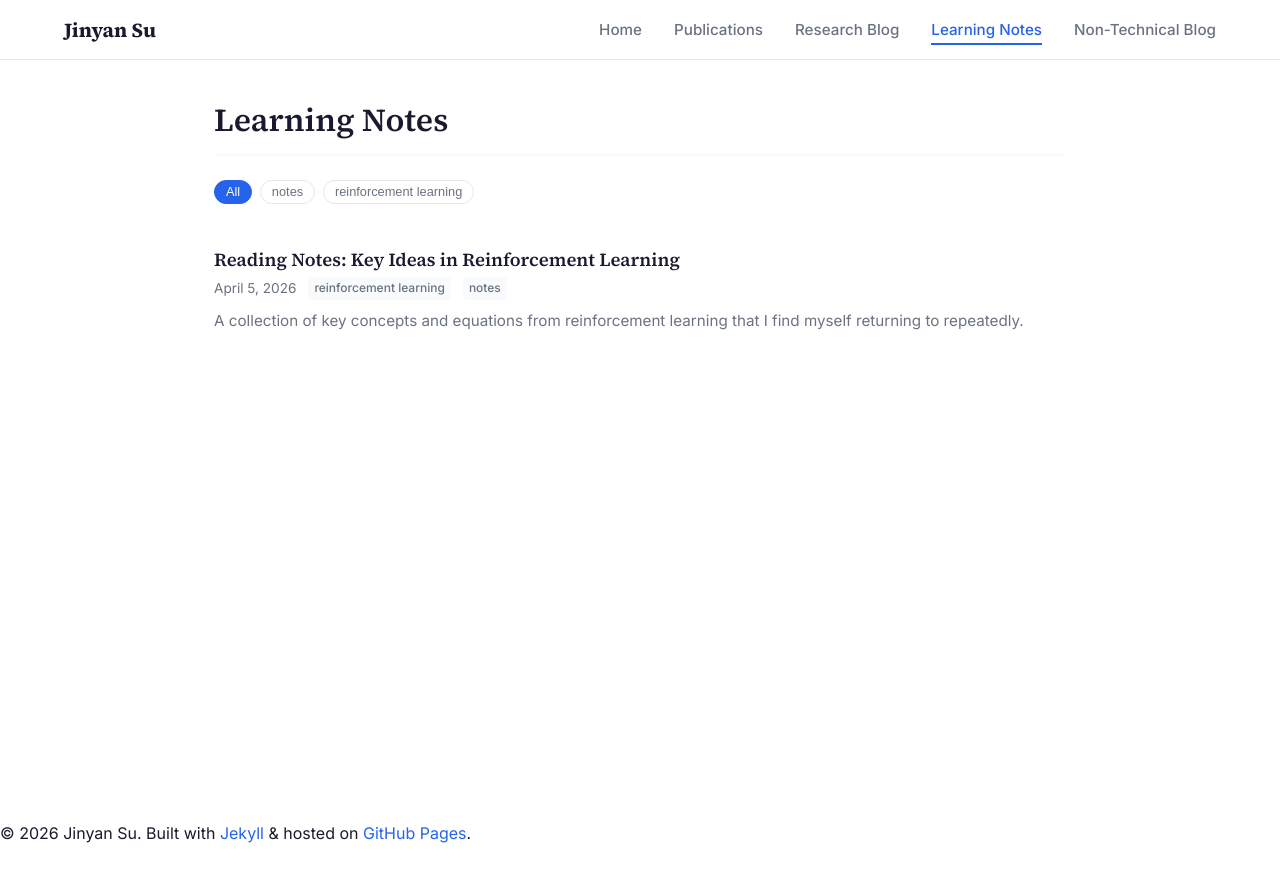
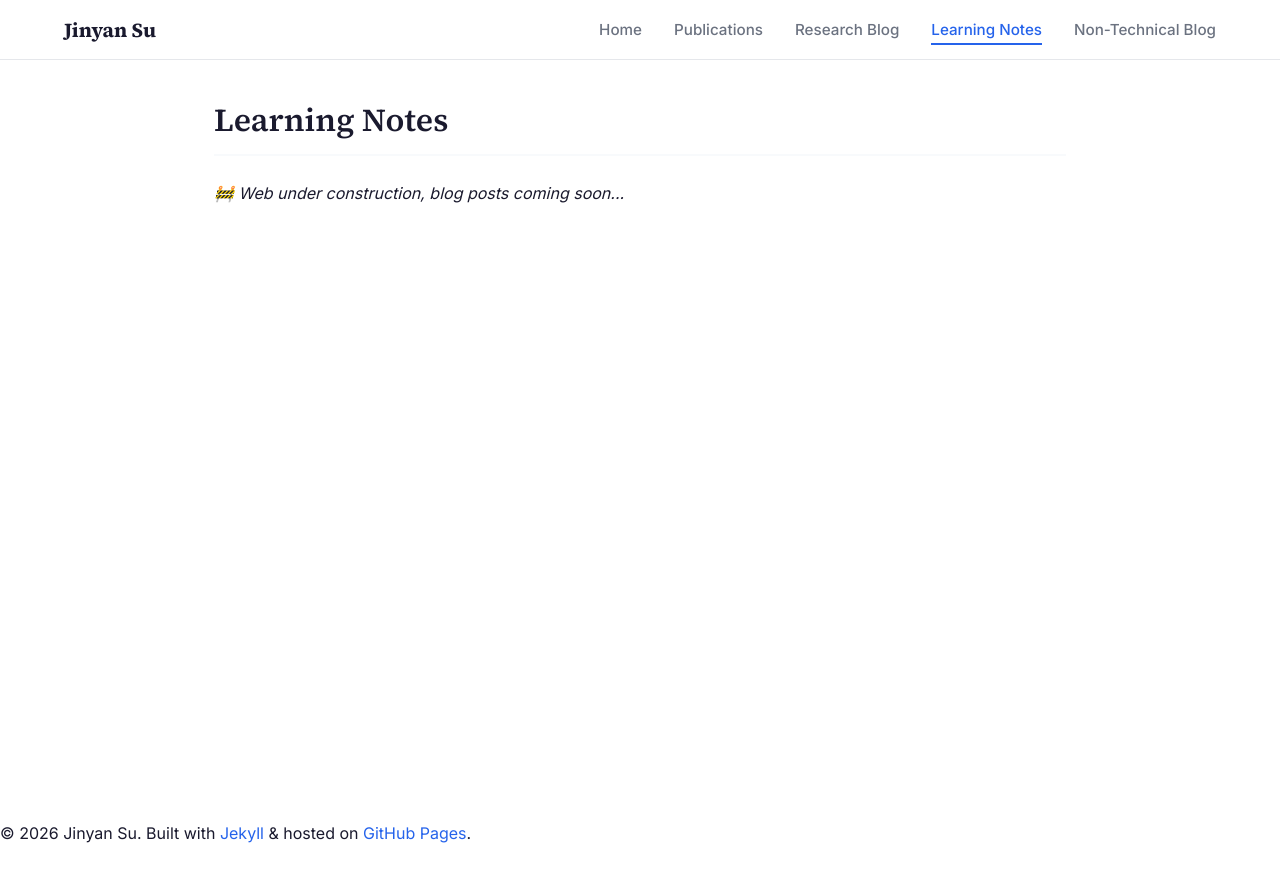
Before and after one commit to JinyanSu1/jinyansu1.github.io, a Jekyll site: the page built from learning-notes.html, in a window 1280 px wide. Shown: the top 882 px of the page. Built offline with Jekyll 4.4.1, drawn with Linux system fonts in a browser that asks for light colours.

Commit message:
Replace all blog pages with 'under construction' placeholder, remove sample posts

```diff
--- a/_posts/2026-04-05-rl-reading-notes.md
+++ /dev/null
@@ -1,47 +0,0 @@
----
-layout: post
-title: "Reading Notes: Key Ideas in Reinforcement Learning"
-date: 2026-04-05
-categories: [Learning]
-tags: [reinforcement learning, notes]
-math: true
-excerpt: "A collection of key concepts and equations from reinforcement learning that I find myself returning to repeatedly."
----
-
-These are some notes I keep coming back to when working on RL-related projects.
-
-## Bellman Equation
-
-The foundation of value-based RL. The optimal value function satisfies:
-
-$$V^*(s) = \max_a \left[ R(s, a) + \gamma \sum_{s'} P(s' | s, a) V^*(s') \right]$$
-
-And for the Q-function:
-
-$$Q^*(s, a) = R(s, a) + \gamma \sum_{s'} P(s' | s, a) \max_{a'} Q^*(s', a')$$
-
-## Policy Gradient Theorem
-
-For parameterized policies $\pi_\theta$, the gradient of the expected return is:
-
-$$\nabla_\theta J(\theta) = \mathbb{E}_{\pi_\theta} \left[ \nabla_\theta \log \pi_\theta(a|s) \cdot Q^{\pi_\theta}(s, a) \right]$$
-
-This is elegant because we don't need to differentiate through the environment dynamics.
-
-## PPO Clipping
-
-PPO's clipped objective prevents large policy updates:
-
-$$L^{CLIP}(\theta) = \mathbb{E} \left[ \min\left( r_t(\theta) \hat{A}_t, \text{clip}(r_t(\theta), 1-\epsilon, 1+\epsilon) \hat{A}_t \right) \right]$$
-
-where $r_t(\theta) = \frac{\pi_\theta(a_t|s_t)}{\pi_{\theta_{old}}(a_t|s_t)}$.
-
-## KL Divergence in RLHF
-
-In RLHF, we typically add a KL penalty to prevent the policy from drifting too far from the reference model:
-
-$$\max_\theta \mathbb{E}_{x \sim \mathcal{D}, y \sim \pi_\theta} \left[ r_\phi(x, y) - \beta \cdot D_{KL}(\pi_\theta \| \pi_{ref}) \right]$$
-
-The $\beta$ parameter is crucial — too small and the model degenerates, too large and it barely learns.
-
-These equations form the backbone of modern LLM post-training. Understanding them deeply helps build intuition for why certain training recipes work.
--- a/learning-notes.html
+++ b/learning-notes.html
@@ -5,46 +5,5 @@ permalink: /learning-notes/
 ---
 <div class="blog-container">
   <h1 class="page-title">Learning Notes</h1>
-
-  {% assign cat_posts = site.posts | where_exp: "post", "post.categories contains 'Learning'" %}
-
-  {% assign all_tags = "" %}
-  {% for post in cat_posts %}
-    {% for tag in post.tags %}
-      {% unless all_tags contains tag %}
-        {% if all_tags == "" %}
-          {% assign all_tags = tag %}
-        {% else %}
-          {% assign all_tags = all_tags | append: "," | append: tag %}
-        {% endif %}
-      {% endunless %}
-    {% endfor %}
-  {% endfor %}
-  {% assign tag_list = all_tags | split: "," | sort %}
-
-  {% if tag_list.size > 0 %}
-  <div class="blog-tags">
-    <button class="tag-pill active" data-tag="all">All</button>
-    {% for tag in tag_list %}
-    <button class="tag-pill" data-tag="{{ tag }}">{{ tag }}</button>
-    {% endfor %}
-  </div>
-  {% endif %}
-
-  <div class="blog-posts">
-    {% for post in cat_posts %}
-    <div class="blog-post-card" data-tags="{{ post.tags | join: ',' }}">
-      <h3 class="blog-post-card-title">
-        <a href="{{ post.url | relative_url }}">{{ post.title }}</a>
-      </h3>
-      <div class="blog-post-card-meta">
-        <time datetime="{{ post.date | date_to_xmlschema }}">{{ post.date | date: "%B %-d, %Y" }}</time>
-        {% for tag in post.tags %}
-        <span class="tag-badge">{{ tag }}</span>
-        {% endfor %}
-      </div>
-      <p class="blog-post-card-excerpt">{{ post.excerpt | strip_html | truncatewords: 30 }}</p>
-    </div>
-    {% endfor %}
-  </div>
+  <p><em>🚧 Web under construction, blog posts coming soon...</em></p>
 </div>
```
Also changed, not shown: _posts/2026-04-01-adaptive-rewards-reasoning.md (deleted, +0 -47 lines), _posts/2026-04-10-phd-reflections.md (deleted, +0 -49 lines), personal-blog.html (+1 -42 lines), research-blog.html (+1 -16 lines).
